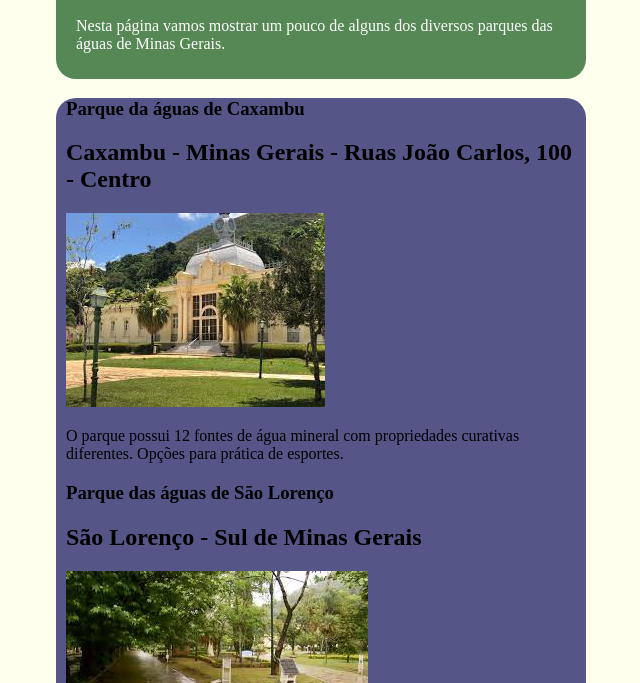
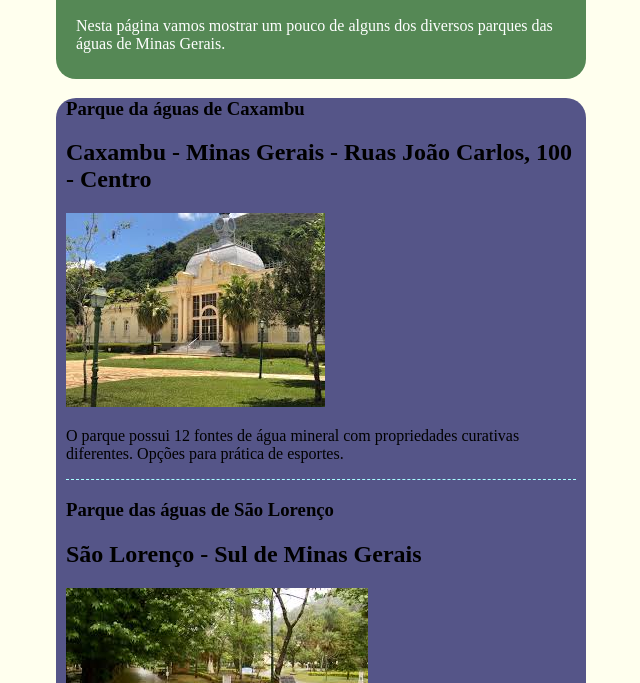
Before and after one commit to SouzaDeRecife/layout, a plain HTML site: page index.html in a window 1280 px wide. Shown: the part 117-800 px from the top of the page, without its empty margins (319-959 px from the left). Drawn offline with Linux system fonts and the light colour scheme.

Commit message:
Update estilos.css

```diff
--- a/estilos.css
+++ b/estilos.css
@@ -1,3 +1,4 @@
+
 body{
   margin: auto;
   width: 530px;
@@ -23,3 +24,7 @@ border-radius: 10px;
 margin-top: 20px;
 padding: 10px;
 }
+
+#parques article {
+border-bottom: 1px dashed #AFF;
+}
```
